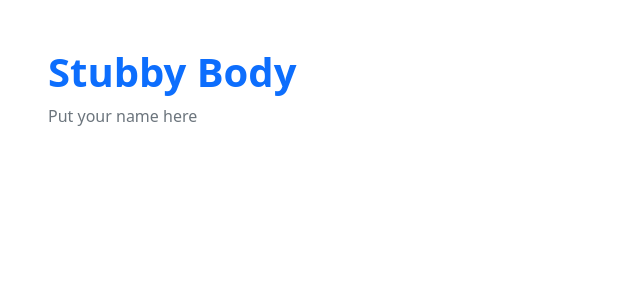
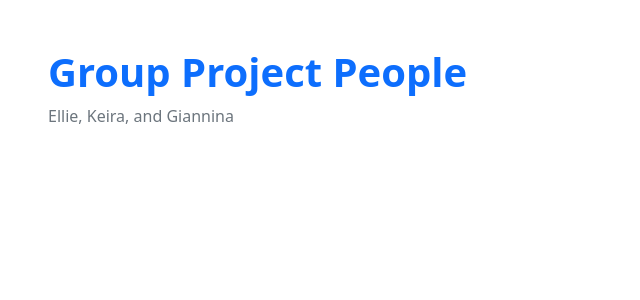
Before and after one commit to LoveMyDogs/P3T8_ezkg, a Flask app: page /stub/ in a window 1280 px wide. Shown: the part 66-366 px from the top of the page, without its empty margins (0-640 px from the left). Run offline with Flask 2, Linux system fonts and the light colour scheme.

Commit message:
haha crying on main rn

```diff
--- a/templates/stub.html
+++ b/templates/stub.html
@@ -8,8 +8,8 @@
 {% block body %}
     <!- Try building a new body here, bootstrap is a wise choice ->
     <div class="px-5 py-5 mx-auto">
-        <h1 class="text-primary"><strong>Stubby Body</strong></h1>
-        <p class="text-secondary">Put your name here</p>
+        <h1 class="text-primary"><strong>Group Project People</strong></h1>
+        <p class="text-secondary">Ellie, Keira, and Giannina</p>
     </div>
 {% endblock %}
 
```
